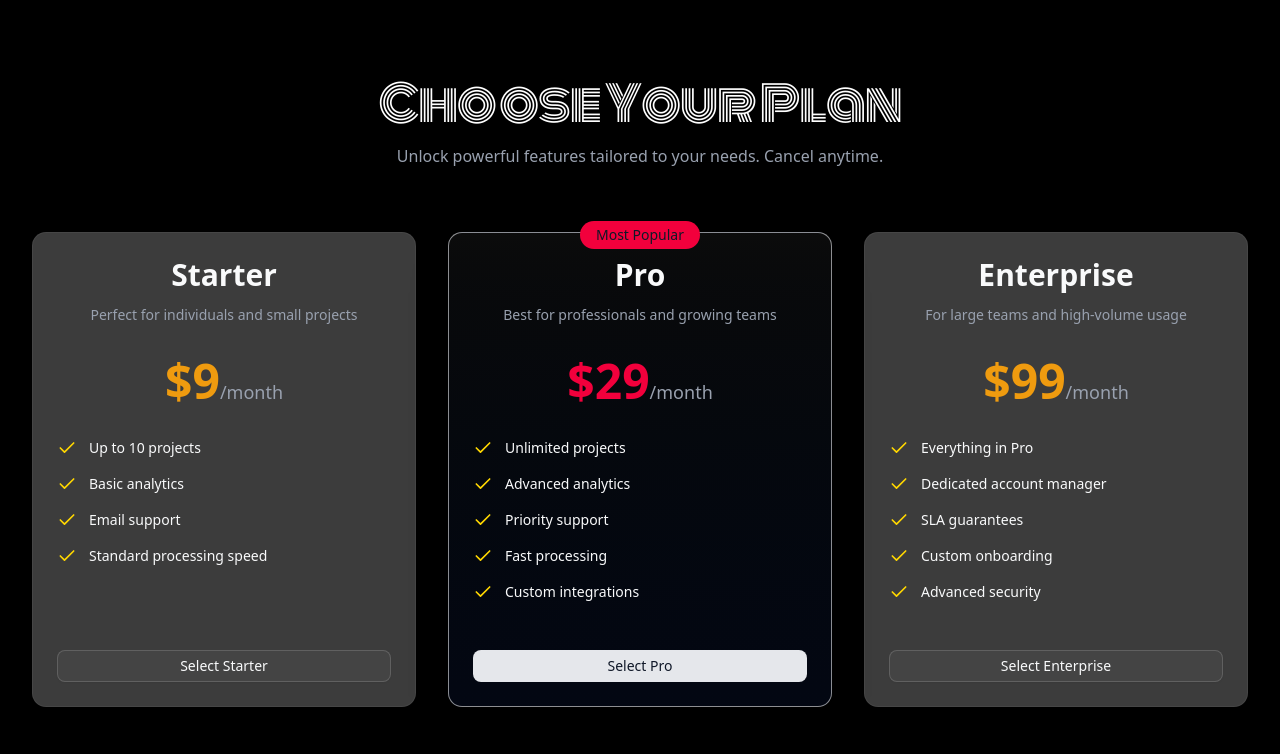
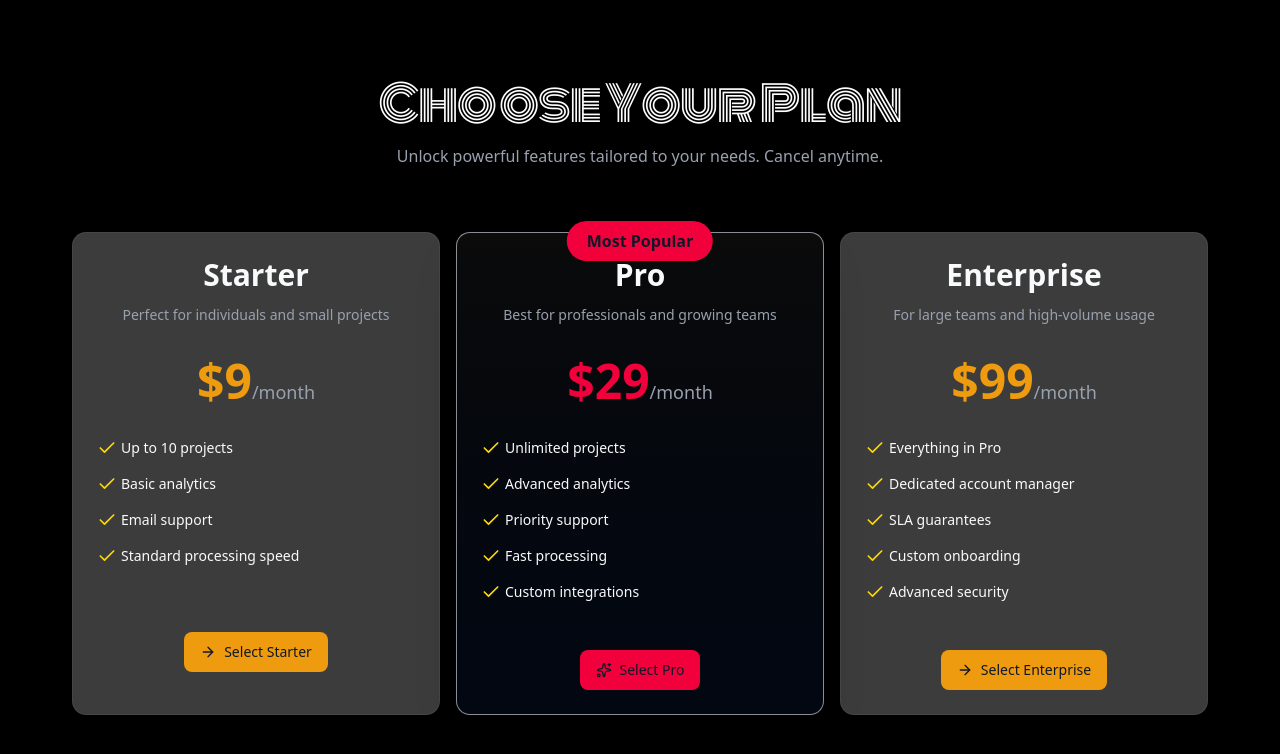
Before and after one commit to DanielRed007/celsius-subscription-form-2026, a Next.js app in the folder client/: page /subscriptions in a window 1280 px wide. Shown: the top 754 px of the page. Built offline with nearby package versions, Linux system fonts and the light colour scheme.

Commit message:
adding css styling

```diff
--- a/client/src/app/page.tsx
+++ b/client/src/app/page.tsx
@@ -1,5 +1,6 @@
 // app/page.tsx
 import { Button } from "@/components/ui/button";
+import { Rocket } from "lucide-react";
 import Link from "next/link";
 
 export default function Home() {
@@ -35,18 +36,18 @@ export default function Home() {
             <Button
               size="sm"
               className="
-                text-sm px-6 py-3 rounded-full
-                shadow-2xl hover:shadow-3xl
+                text-xl px-3 py-7 rounded-full
+                bg-gradient-to-r from-golden-orange via-gold to-lipstick-red
+                hover:from-golden-orange hover:via-gold hover:to-lipstick-red/90
+                text-black font-medium shadow-xl hover:shadow-2xl
                 transition-all duration-300 hover:scale-105
-                bg-gradient-to-r from-lipstick-red via-gold to-lipstick-red/80
-                bg-[length:200%_200%]
-                animate-subtle-shift
-                text-black
-                font-small
               "
               asChild
             >
-              <Link href="/subscriptions">Get Started</Link>
+              <Link href="/subscriptions">
+                <Rocket className="mr-0 h-6 w-6 text-black" />
+                Get Started
+              </Link>
             </Button>
           </div>
 
@@ -75,7 +76,7 @@ export default function Home() {
                 </span>{" "}
                 Stands Out
               </h3>
-              <p className="text-md sm:text-md text-muted-foreground leading-relaxed">
+              <p className="text-sm sm:text-sm text-muted-foreground leading-relaxed">
                 Lightning-fast performance • Stunning design • Unmatched
                 developer experience • Built for the modern web in 2026
               </p>
--- a/client/src/app/subscriptions/page.tsx
+++ b/client/src/app/subscriptions/page.tsx
@@ -1,7 +1,9 @@
 // app/subscriptions/page.tsx
 import { Button } from "@/components/ui/button";
 import { Card, CardContent, CardDescription, CardFooter, CardHeader, CardTitle } from "@/components/ui/card";
-import { Check } from "lucide-react";
+import { plans } from "@/lib/data/plans";
+import { SubscriptionPlan } from "@/lib/interfaces/subscription-plan";
+import { ArrowRight, Check, Sparkles } from "lucide-react";
 import Link from "next/link";
 
 export const metadata = {
@@ -10,34 +12,6 @@ export const metadata = {
 };
 
 export default function SubscriptionsPage() {
-  const plans = [
-    {
-      id: "starter",
-      name: "Starter",
-      price: "$9",
-      interval: "/month",
-      description: "Perfect for individuals and small projects",
-      features: ["Up to 10 projects", "Basic analytics", "Email support", "Standard processing speed"],
-    },
-    {
-      id: "pro",
-      name: "Pro",
-      price: "$29",
-      interval: "/month",
-      description: "Best for professionals and growing teams",
-      features: ["Unlimited projects", "Advanced analytics", "Priority support", "Fast processing", "Custom integrations"],
-      popular: true,
-    },
-    {
-      id: "enterprise",
-      name: "Enterprise",
-      price: "$99",
-      interval: "/month",
-      description: "For large teams and high-volume usage",
-      features: ["Everything in Pro", "Dedicated account manager", "SLA guarantees", "Custom onboarding", "Advanced security"],
-    },
-  ];
-
   return (
     <div className="min-h-screen bg-black text-foreground py-12 md:py-20">
       <div className="container max-w-7xl mx-auto px-4 sm:px-6 lg:px-8">
@@ -50,18 +24,18 @@ export default function SubscriptionsPage() {
           </p>
         </div>
 
-        <div className="grid grid-cols-1 md:grid-cols-3 gap-8">
-          {plans.map((plan) => (
+        <div className="grid grid-cols-1 md:grid-cols-3 gap-2 lg:gap-4 justify-items-center max-w-6xl mx-auto px-2">
+          {plans.map((plan: SubscriptionPlan) => (
             <Card
               key={plan.id}
-              className={`flex flex-col border-border/50 transition-all duration-300 hover:shadow-xl hover:scale-[1.02] ${
+              className={`flex flex-col border-border/50 transition-all duration-300 hover:shadow-xl hover:scale-[1.02] w-full ${
                 plan.popular
                   ? "border-primary/60 bg-gradient-to-b from-primary/5 to-background shadow-2xl relative"
                   : "bg-card"
               }`}
             >
               {plan.popular && (
-                <div className="absolute -top-3 left-1/2 -translate-x-1/2 bg-lipstick-red    text-primary-foreground px-4 py-1 text-sm font-medium rounded-full">
+                <div className="absolute -top-3 left-1/2 -translate-x-1/2 bg-lipstick-red font-bold text-primary-foreground px-5 py-2 text-md font-sm rounded-full">
                   Most Popular
                 </div>
               )}
@@ -88,7 +62,7 @@ export default function SubscriptionsPage() {
               <CardContent className="flex-1">
                 <ul className="space-y-4">
                   {plan.features.map((feature) => (
-                    <li key={feature} className="flex items-center gap-3">
+                    <li key={feature} className="flex items-center gap-1">
                       <Check className="h-5 w-5 text-gold flex-shrink-0" />
                       <span className="text-sm">{feature}</span>
                     </li>
@@ -96,14 +70,20 @@ export default function SubscriptionsPage() {
                 </ul>
               </CardContent>
 
-              <CardFooter className="pt-6">
+              <CardFooter className="pt-6 flex h-full items-top justify-center">
                 <Button
                   asChild
-                  size="sm"
-                  className="w-full text-sm"
-                  variant={plan.popular ? "default" : "outline"}
+                  size="lg"
+                  className={`text-sm ${
+                    plan.popular ? "bg-lipstick-red" : "bg-golden-orange"
+                  }`}
                 >
                   <Link href={`/subscriptions/checkout/${plan.id}`}>
+                    {plan.popular ? (
+                      <Sparkles className="h-5 w-5" />
+                    ) : (
+                      <ArrowRight className="h-4 w-4" />
+                    )}
                     Select {plan.name}
                   </Link>
                 </Button>
--- /dev/null
+++ b/client/src/lib/data/plans.ts
@@ -0,0 +1,48 @@
+import { SubscriptionPlan } from "../interfaces/subscription-plan";
+
+export const plans: SubscriptionPlan[] = [
+    {
+      id: "starter",
+      name: "Starter",
+      price: "$9",
+      interval: "/month",
+      description: "Perfect for individuals and small projects",
+      features: [
+        "Up to 10 projects",
+        "Basic analytics",
+        "Email support",
+        "Standard processing speed",
+      ],
+      popular: false,
+    },
+    {
+      id: "pro",
+      name: "Pro",
+      price: "$29",
+      interval: "/month",
+      description: "Best for professionals and growing teams",
+      features: [
+        "Unlimited projects",
+        "Advanced analytics",
+        "Priority support",
+        "Fast processing",
+        "Custom integrations",
+      ],
+      popular: true,
+    },
+    {
+      id: "enterprise",
+      name: "Enterprise",
+      price: "$99",
+      interval: "/month",
+      description: "For large teams and high-volume usage",
+      features: [
+        "Everything in Pro",
+        "Dedicated account manager",
+        "SLA guarantees",
+        "Custom onboarding",
+        "Advanced security",
+      ],
+      popular: false,
+    },
+  ];
--- /dev/null
+++ b/client/src/lib/interfaces/subscription-plan.tsx
@@ -0,0 +1,10 @@
+
+export interface SubscriptionPlan {
+  id: string;
+  name: string;
+  price: string;
+  interval: string;
+  description: string;
+  features: string[];
+  popular: boolean;
+}
```
